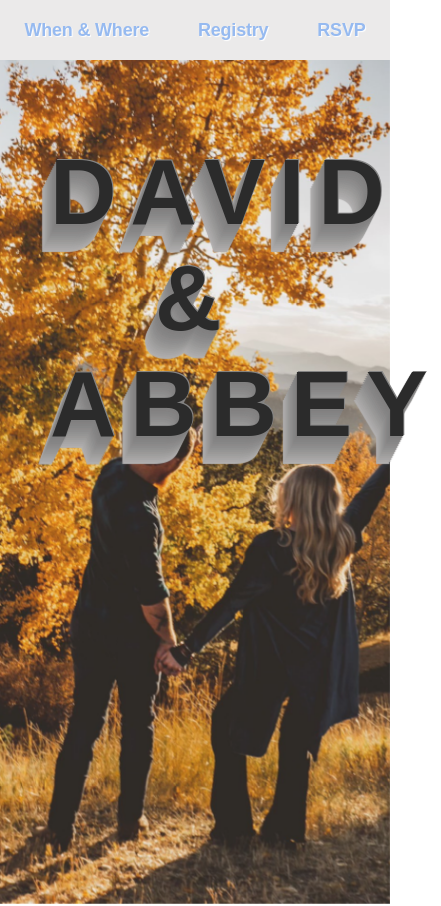
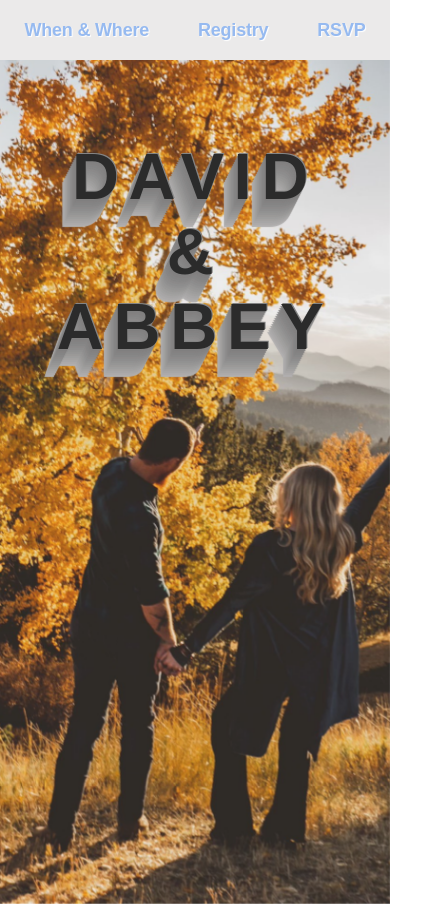
Before and after one commit to mdflynn/stieber-wedding, a React (Create React App) app: page / in a window 390 px wide. Shown: the top 906 px of the page, 441 px wide, since content can reach past the window. Built offline with nearby package versions, Linux system fonts and the light colour scheme.

Commit message:
reduce font size for mobile

```diff
--- a/src/components/MainPage/MainPage.scss
+++ b/src/components/MainPage/MainPage.scss
@@ -10,7 +10,7 @@
 .elegant-shadow {
   font-family: "Avant Garde", Avantgarde, "Century Gothic", CenturyGothic,
     "AppleGothic", sans-serif;
-  font-size: 92px;
+  font-size: 65px;
   padding: 80px 50px;
   margin-top: 0;
   text-align: center;
```
